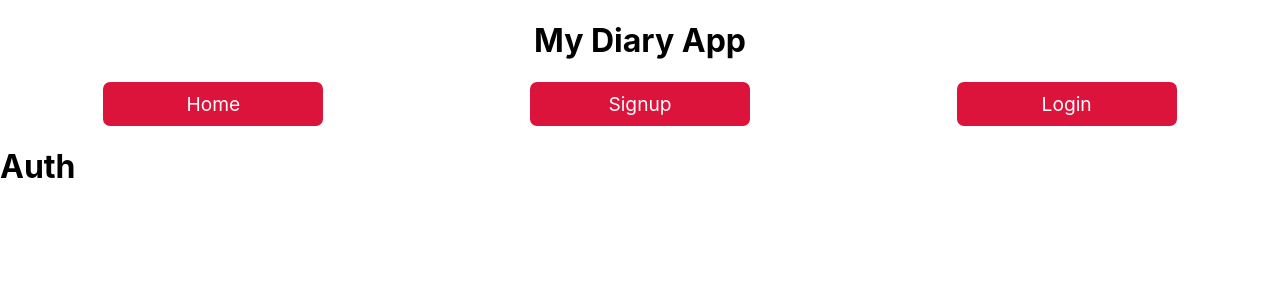
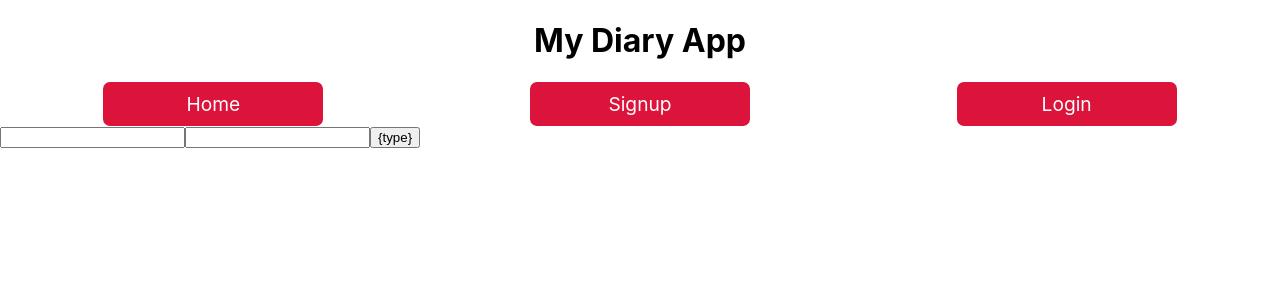
Before and after one commit to WanjaNjunge/diary, a React (Create React App) app in the folder client/: page /auth/login in a window 1280 px wide. Shown: the top 300 px of the page. Built offline with nearby package versions, Linux system fonts and the light colour scheme.

Commit message:
Add form fields to signup/login

```diff
--- a/client/src/pages/Auth.js
+++ b/client/src/pages/Auth.js
@@ -1,7 +1,18 @@
 import React from "react"
 
 const Auth = (props) => {
-    return <h1>Auth</h1>
+
+    const type = props.match.params.form
+
+    return (
+        <div>
+            <form>
+                <input type="text" name="username" value="" />
+                <input type="password" name="password" value="" />
+                <input type="submit" value="{type}" />
+            </form>
+        </div>
+    )
 }
 
 export default Auth
```
